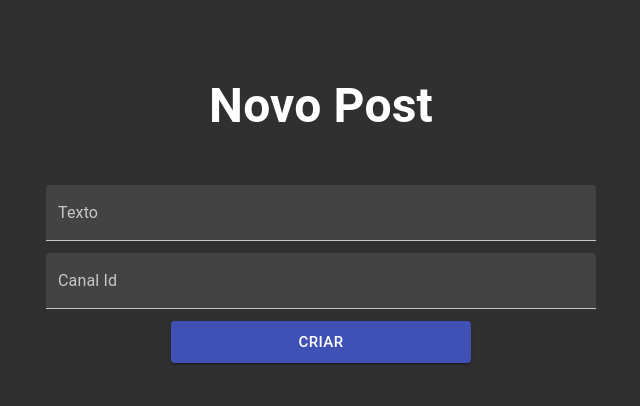
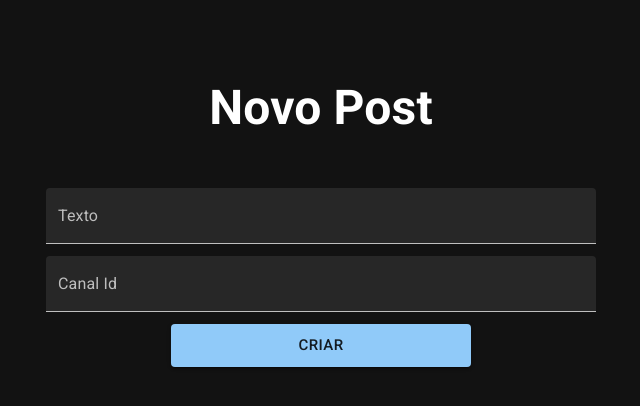
Before and after one commit to mcr9n/youtube2, a React (Create React App) app in the folder frontend/: page /post/novo in a window 1280 px wide. Shown: the top 406 px of the page, without its empty margins (319-959 px from the left). Built offline with nearby package versions, Linux system fonts and the light colour scheme.

Commit message:
Update mui lib

```diff
--- a/frontend/package.json
+++ b/frontend/package.json
@@ -5,8 +5,7 @@
   "dependencies": {
     "@emotion/react": "^11.10.4",
     "@emotion/styled": "^11.10.4",
-    "@material-ui/core": "^4.12.4",
-    "@material-ui/icons": "^4.11.3",
+    "@mui/icons-material": "^5.10.3",
     "@mui/lab": "^5.0.0-alpha.99",
     "@mui/material": "^5.10.5",
     "@testing-library/jest-dom": "^5.14.1",
--- a/frontend/public/index.html
+++ b/frontend/public/index.html
@@ -10,34 +10,16 @@
       content="Web site created using create-react-app"
     />
     <link rel="apple-touch-icon" href="%PUBLIC_URL%/logo192.png" />
-    <!--
-      manifest.json provides metadata used when your web app is installed on a
-      user's mobile device or desktop. See https://developers.google.com/web/fundamentals/web-app-manifest/
-    -->
     <link rel="manifest" href="%PUBLIC_URL%/manifest.json" />
-    <!--
-      Notice the use of %PUBLIC_URL% in the tags above.
-      It will be replaced with the URL of the `public` folder during the build.
-      Only files inside the `public` folder can be referenced from the HTML.
+    <link
+      rel="stylesheet"
+      href="https://fonts.googleapis.com/css?family=Roboto:300,400,500,700&display=swap"
+    />
 
-      Unlike "/favicon.ico" or "favicon.ico", "%PUBLIC_URL%/favicon.ico" will
-      work correctly both with client-side routing and a non-root public URL.
-      Learn how to configure a non-root public URL by running `npm run build`.
-    -->
-    <title>React App</title>
+    <title>Youtube 2</title>
   </head>
   <body>
     <noscript>You need to enable JavaScript to run this app.</noscript>
     <div id="root"></div>
-    <!--
-      This HTML file is a template.
-      If you open it directly in the browser, you will see an empty page.
-
-      You can add webfonts, meta tags, or analytics to this file.
-      The build step will place the bundled scripts into the <body> tag.
-
-      To begin the development, run `npm start` or `yarn start`.
-      To create a production bundle, use `npm run build` or `yarn build`.
-    -->
   </body>
 </html>
--- a/frontend/src/App.tsx
+++ b/frontend/src/App.tsx
@@ -3,12 +3,14 @@ import Home from './pages/Home'
 import Usuario from './pages/Usuario'
 import Video from './pages/Video'
 import Post from './pages/Post'
-import { createTheme, CssBaseline, ThemeProvider } from '@material-ui/core'
+import { createTheme, CssBaseline, ThemeProvider } from '@mui/material'
 import NovoUsuario from './pages/NovoUsuario'
 import NovoPost from './pages/NovoPost'
 import NovoVideo from './pages/NovoVideo'
 
-const darkTheme = createTheme({ palette: { type: 'dark' } })
+const darkTheme = createTheme({
+  palette: { mode: 'dark', background: { default: '#121212' } },
+})
 
 function App() {
   return (
--- a/frontend/src/components/Toast.tsx
+++ b/frontend/src/components/Toast.tsx
@@ -1,5 +1,5 @@
 import { Alert, Collapse, IconButton } from '@mui/material'
-import CloseIcon from '@material-ui/icons/Close'
+import { Close as CloseIcon } from '@mui/icons-material'
 import { useEffect } from 'react'
 import styled from 'styled-components'
 
--- a/frontend/src/index.css
+++ /dev/null
@@ -1,15 +0,0 @@
-
-body {
-  margin: 0;
-  font-family: -apple-system, BlinkMacSystemFont, 'Segoe UI', 'Roboto', 'Oxygen',
-    'Ubuntu', 'Cantarell', 'Fira Sans', 'Droid Sans', 'Helvetica Neue',
-    sans-serif;
-  -webkit-font-smoothing: antialiased;
-  -moz-osx-font-smoothing: grayscale;
-
-}
-
-code {
-  font-family: source-code-pro, Menlo, Monaco, Consolas, 'Courier New',
-    monospace;
-}
--- a/frontend/src/index.tsx
+++ b/frontend/src/index.tsx
@@ -1,6 +1,5 @@
 import React from 'react'
 import ReactDOM from 'react-dom/client'
-import './index.css'
 import App from './App'
 
 const root = ReactDOM.createRoot(document.getElementById('root') as HTMLElement)
--- a/frontend/src/pages/NovoPost/index.tsx
+++ b/frontend/src/pages/NovoPost/index.tsx
@@ -1,9 +1,9 @@
 import { useState } from 'react'
 import styled from 'styled-components'
 import axios from 'axios'
-import { Button, TextareaAutosize, TextField } from '@material-ui/core'
+import { Button, TextField } from '@mui/material'
 import { Alert, Collapse, IconButton } from '@mui/material'
-import CloseIcon from '@material-ui/icons/Close'
+import { Close as CloseIcon } from '@mui/icons-material'
 
 const Container = styled.div`
   display: flex;
@@ -23,11 +23,6 @@ const Form = styled.form`
   gap: 12px;
   width: 100%;
   max-width: 550px;
-
-`
-const TextareaAutosizeStyled = styled(TextareaAutosize)`
-  width: 100%;
-    max-width: 1000px;
 `
 
 function NovoPost() {
@@ -41,7 +36,7 @@ function NovoPost() {
   ) => {
     event.preventDefault()
 
-      const post = {texto, canal_id}
+    const post = { texto, canal_id }
 
     if (!validateForm()) {
       setOpenFail(true)
--- a/frontend/src/pages/NovoUsuario/index.tsx
+++ b/frontend/src/pages/NovoUsuario/index.tsx
@@ -1,7 +1,7 @@
 import { useState } from 'react'
 import styled from 'styled-components'
 import axios from 'axios'
-import { TextField } from '@material-ui/core'
+import { TextField } from '@mui/material'
 import { LoadingButton } from '@mui/lab'
 import { SubmitHandler, useForm } from 'react-hook-form'
 import Toast from '../../components/Toast'
--- a/frontend/src/pages/NovoVideo/index.tsx
+++ b/frontend/src/pages/NovoVideo/index.tsx
@@ -1,9 +1,8 @@
 import { useState } from 'react'
 import styled from 'styled-components'
 import axios from 'axios'
-import { Button, TextField } from '@material-ui/core'
-import { Alert, Collapse, IconButton } from '@mui/material'
-import CloseIcon from '@material-ui/icons/Close'
+import { Button, TextField, Alert, Collapse, IconButton } from '@mui/material'
+import { Close as CloseIcon } from '@mui/icons-material'
 
 const Container = styled.div`
   display: flex;
```
Also changed, not shown: 1 other file (tests, documents, lock files or other folders). Lines whose indentation alone changed are shown as unchanged.
